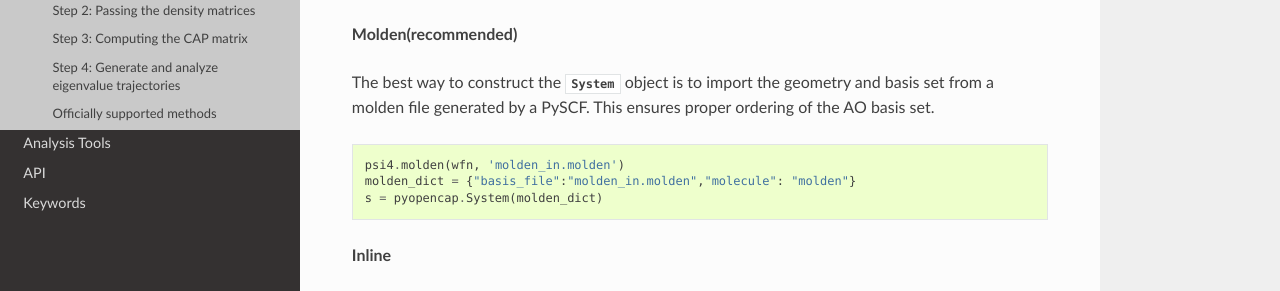
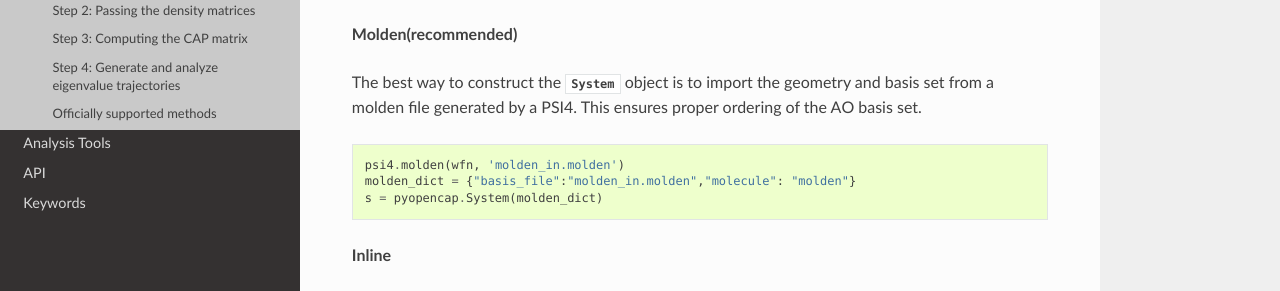
Before and after one commit to gayverjr/opencap, a Sphinx documentation site: the page built from docs/interfaces/psi4.rst, in a window 1280 px wide and 900 px high. Shown: the part 404-695 px from the top of the window. Built offline with Sphinx 7.4.7 and the Read the Docs theme 2.0.0, drawn with Linux system fonts in a browser that asks for light colours.

Commit message:
Fixed some outdated info in docs
Former-commit-id: a37089282f5a5a98790f35ce333d05a0185275d0

```diff
--- a/docs/analysis/EigenvalueTrajectory.rst
+++ b/docs/analysis/EigenvalueTrajectory.rst
@@ -101,7 +101,7 @@ for each point along the trajectory.
 
 .. code-block:: python
 
-	derivs = traj.get_derivatives()
+	derivs = traj.get_logarithmic_velocities()
 	plt.plot(traj.etas,derivs)
 	plt.show()
 
--- a/docs/getting_started.rst
+++ b/docs/getting_started.rst
@@ -114,5 +114,8 @@ For more information, please see the documentation for the :class:`~pyopencap.an
 and :class:`~pyopencap.analysis.EigenvalueTrajectory` classes.
 
 **See more**
-Please see the notebooks in our repository for detailed examples which demonstrate the full
+
+Please see the notebooks in our repository_ for detailed examples which demonstrate the full
 functionality of PyOpenCAP.
+
+.. _repository: https://github.com/gayverjr/opencap/tree/main/examples/analysis
--- a/docs/interfaces/psi4.rst
+++ b/docs/interfaces/psi4.rst
@@ -21,7 +21,7 @@ Step 1: Defining the System object
 **Molden(recommended)**
 
 The best way to construct the :class:`~pyopencap.System` object is to import the geometry
-and basis set from a molden file generated by a PySCF. This ensures proper ordering of the
+and basis set from a molden file generated by a PSI4. This ensures proper ordering of the
 AO basis set.
 
 .. code-block:: python
```
